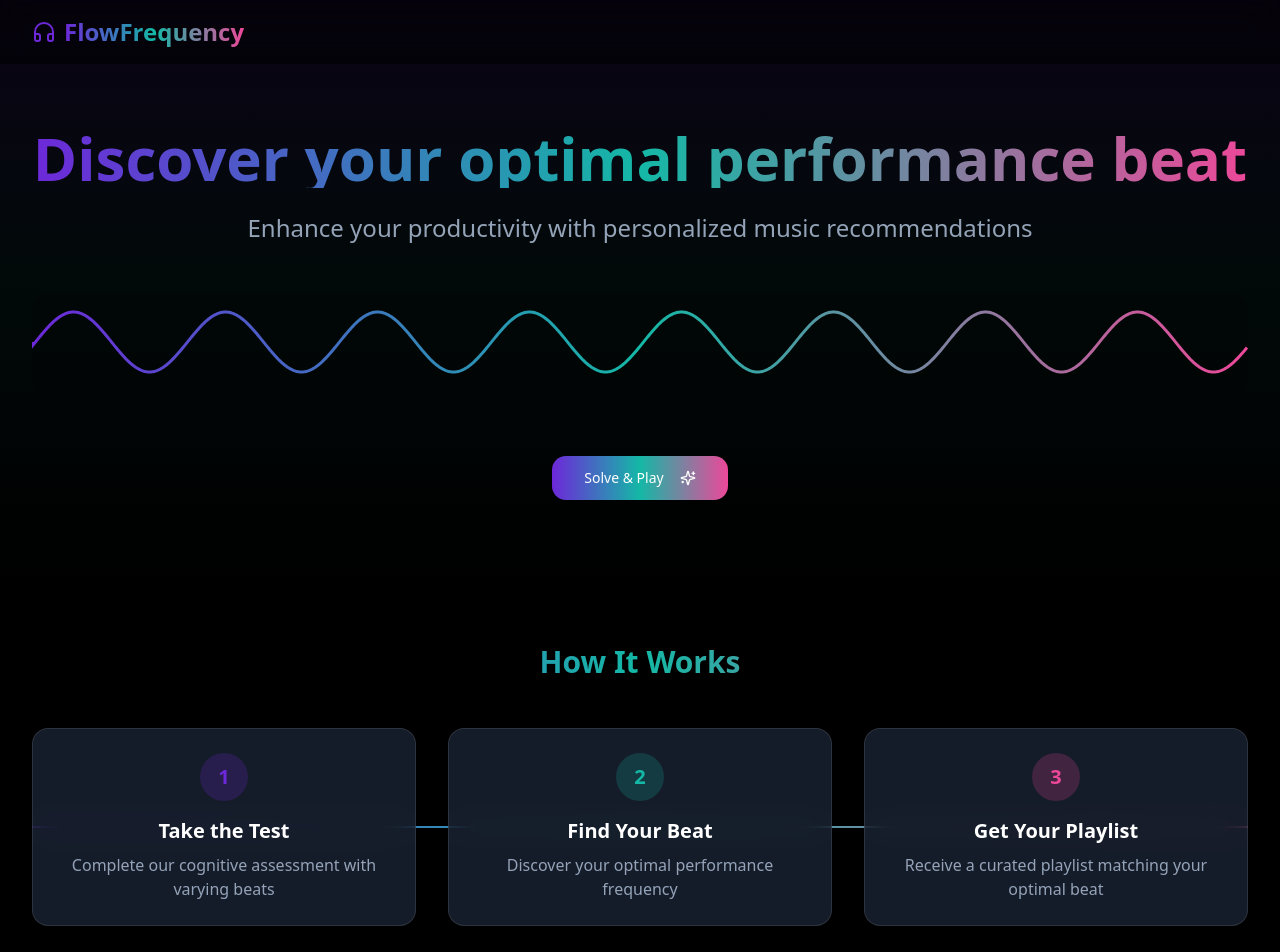
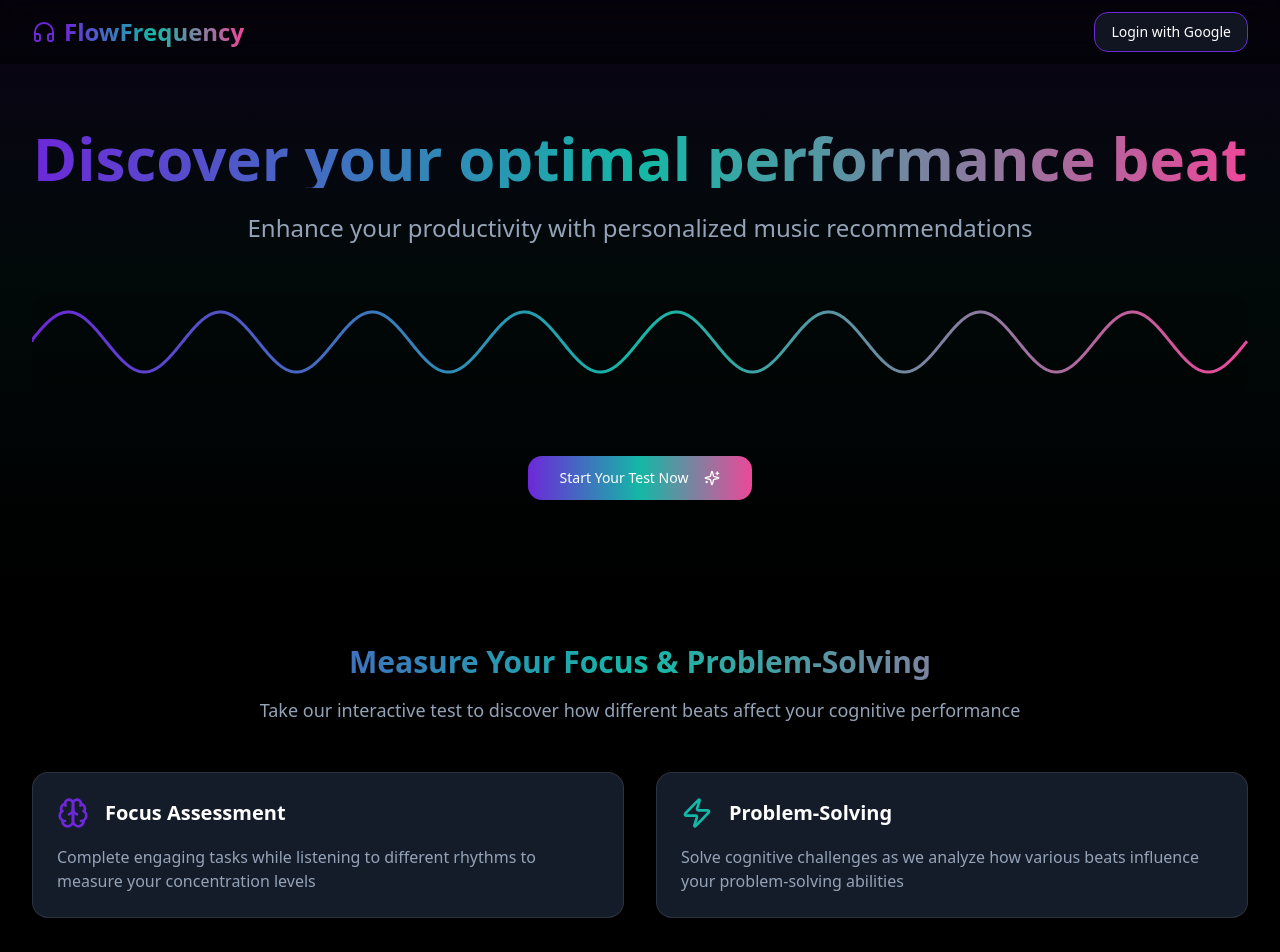
Before and after one commit to aleksj/flowfrequency, a React (Vite) app: page / in a window 1280 px wide. Shown: the top 952 px of the page. Built offline with nearby package versions, Linux system fonts and the light colour scheme.

Commit message:
Add Google login and update button text
Implement a Google authentication login button using Supabase. Update the "Solve & Play" button text to "Start Your Test Now" and restore the section that includes "Measure your focus and problem-solving abilities."
[skip gpt_engineer]

```diff
--- a/src/pages/Index.tsx
+++ b/src/pages/Index.tsx
@@ -27,6 +27,13 @@ const Index = () => {
                 FlowFrequency
               </h1>
             </div>
+            <Button
+              variant="outline"
+              className="border-primary hover:bg-primary/20"
+              onClick={handleTestStart}
+            >
+              Login with Google
+            </Button>
           </div>
         </div>
       </nav>
@@ -54,9 +61,43 @@ const Index = () => {
               onClick={handleTestStart}
               className="bg-gradient-to-r from-primary via-secondary to-accent hover:opacity-90 transition-all duration-300"
             >
-              Solve & Play
+              Start Your Test Now
               <Sparkles className="ml-2" />
             </Button>
+          </div>
+        </div>
+      </section>
+
+      {/* Focus Measurement Section */}
+      <section className="py-16 px-4 sm:px-6 lg:px-8 bg-black/50">
+        <div className="max-w-7xl mx-auto">
+          <div className="text-center mb-12">
+            <h2 className="text-3xl font-bold mb-4 bg-clip-text text-transparent bg-gradient-to-r from-primary via-secondary to-accent">
+              Measure Your Focus & Problem-Solving
+            </h2>
+            <p className="text-lg text-muted-foreground">
+              Take our interactive test to discover how different beats affect your cognitive performance
+            </p>
+          </div>
+          <div className="grid md:grid-cols-2 gap-8">
+            <div className="bg-card glass p-6 rounded-lg border border-white/10">
+              <div className="flex items-center gap-4 mb-4">
+                <Brain className="w-8 h-8 text-primary" />
+                <h3 className="text-xl font-semibold">Focus Assessment</h3>
+              </div>
+              <p className="text-muted-foreground">
+                Complete engaging tasks while listening to different rhythms to measure your concentration levels
+              </p>
+            </div>
+            <div className="bg-card glass p-6 rounded-lg border border-white/10">
+              <div className="flex items-center gap-4 mb-4">
+                <Zap className="w-8 h-8 text-secondary" />
+                <h3 className="text-xl font-semibold">Problem-Solving</h3>
+              </div>
+              <p className="text-muted-foreground">
+                Solve cognitive challenges as we analyze how various beats influence your problem-solving abilities
+              </p>
+            </div>
           </div>
         </div>
       </section>
@@ -142,7 +183,7 @@ const Index = () => {
             onClick={handleTestStart}
             className="bg-gradient-to-r from-primary via-secondary to-accent hover:opacity-90 transition-all duration-300"
           >
-            Try It Now
+            Start Your Test Now
             <ArrowRight className="ml-2" />
           </Button>
         </div>
```
